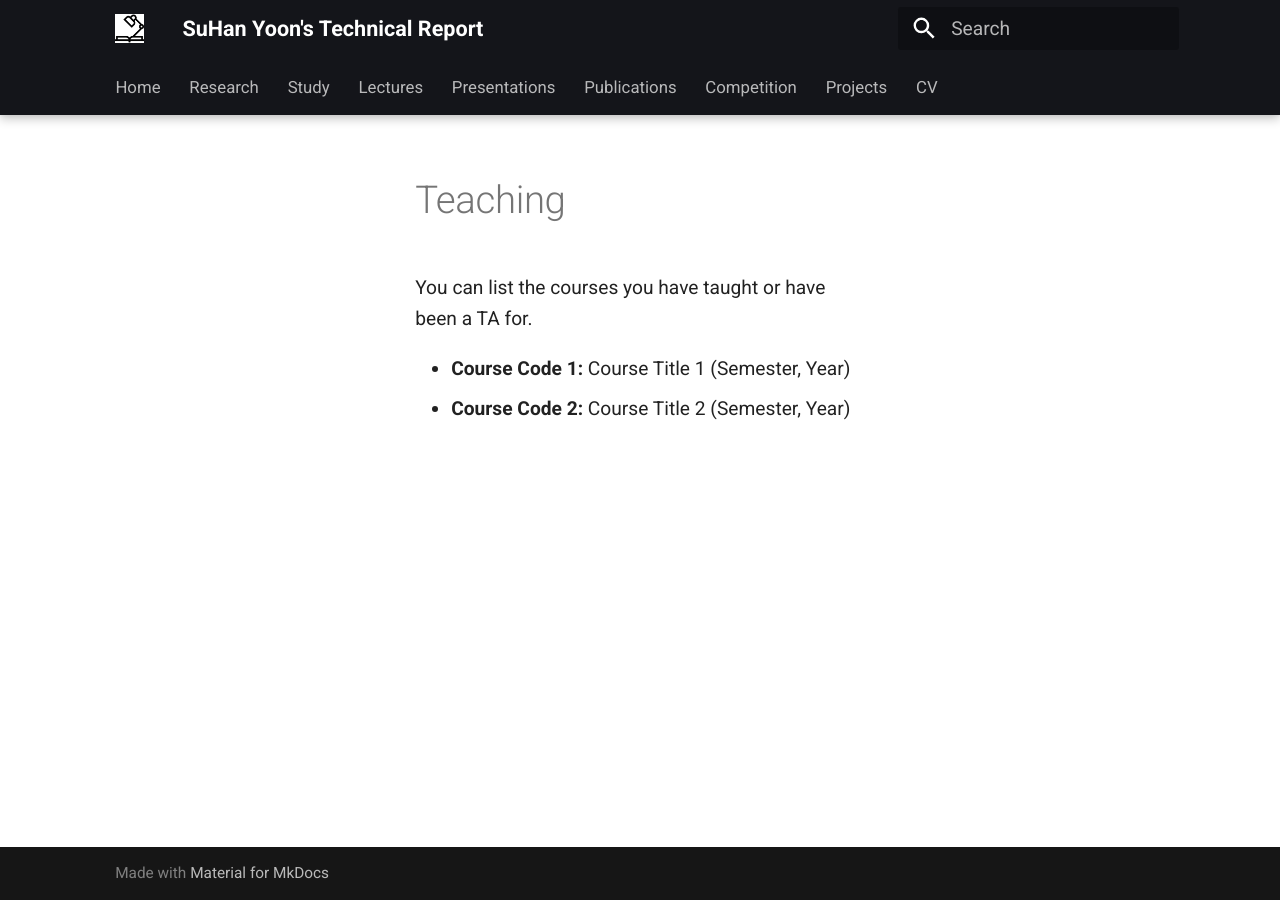
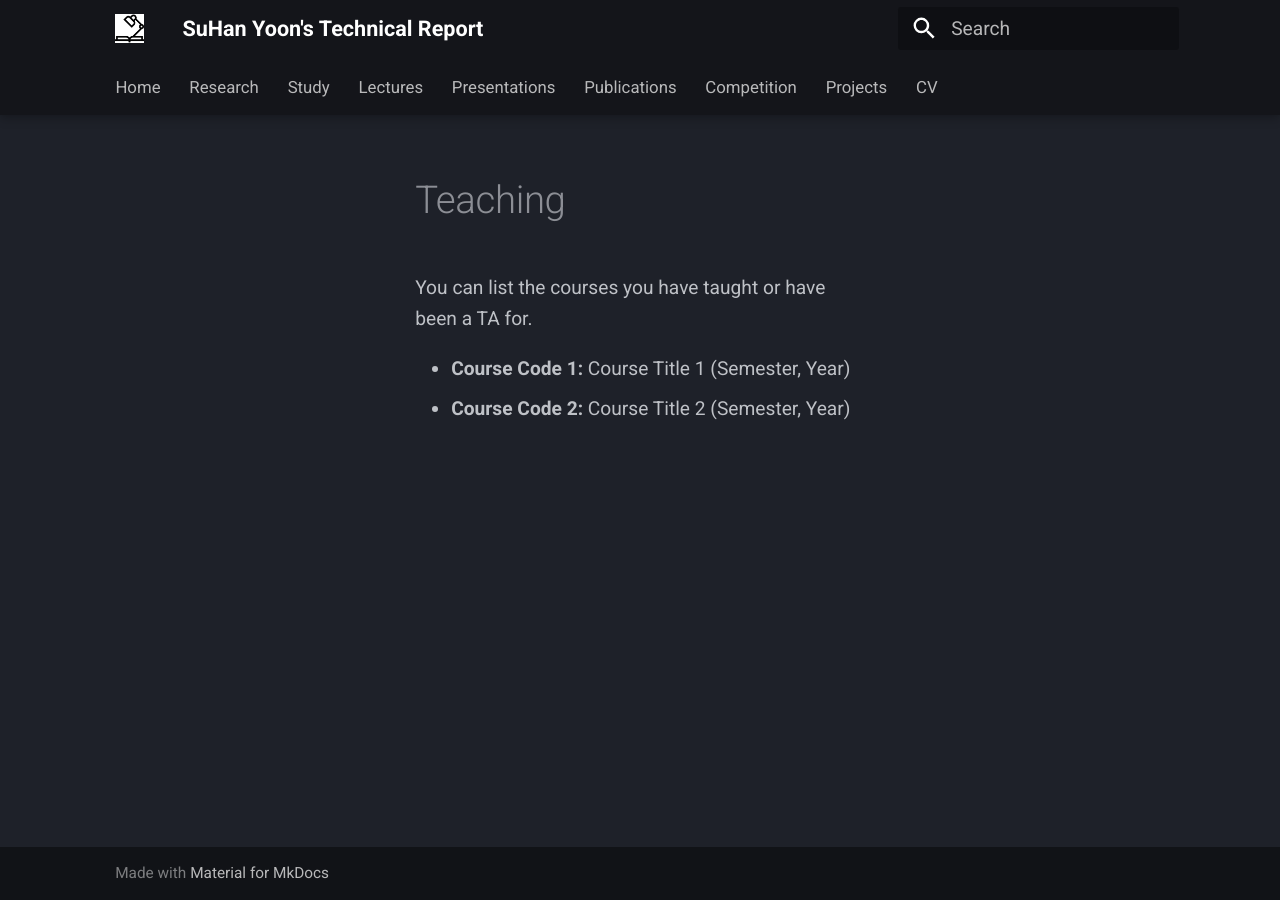
Before and after one commit to YSH-research/YSH-research.github.io, an MkDocs documentation site: the page built from docs/teaching.md, in a window 1280 px wide. Built offline with MkDocs 1.6.1 and Material for MkDocs 9.7.7, drawn with Linux system fonts in a browser that asks for light colours.

Commit message:
Enable dark mode

```diff
--- a/mkdocs.yml
+++ b/mkdocs.yml
@@ -9,8 +9,9 @@ theme:
   name: material
   logo: assets/logo.png
   palette:
+    scheme: slate
     primary: black
-    accent: black
+    accent: white
   features:
     - navigation.tabs
     - navigation.tabs.sticky
```
